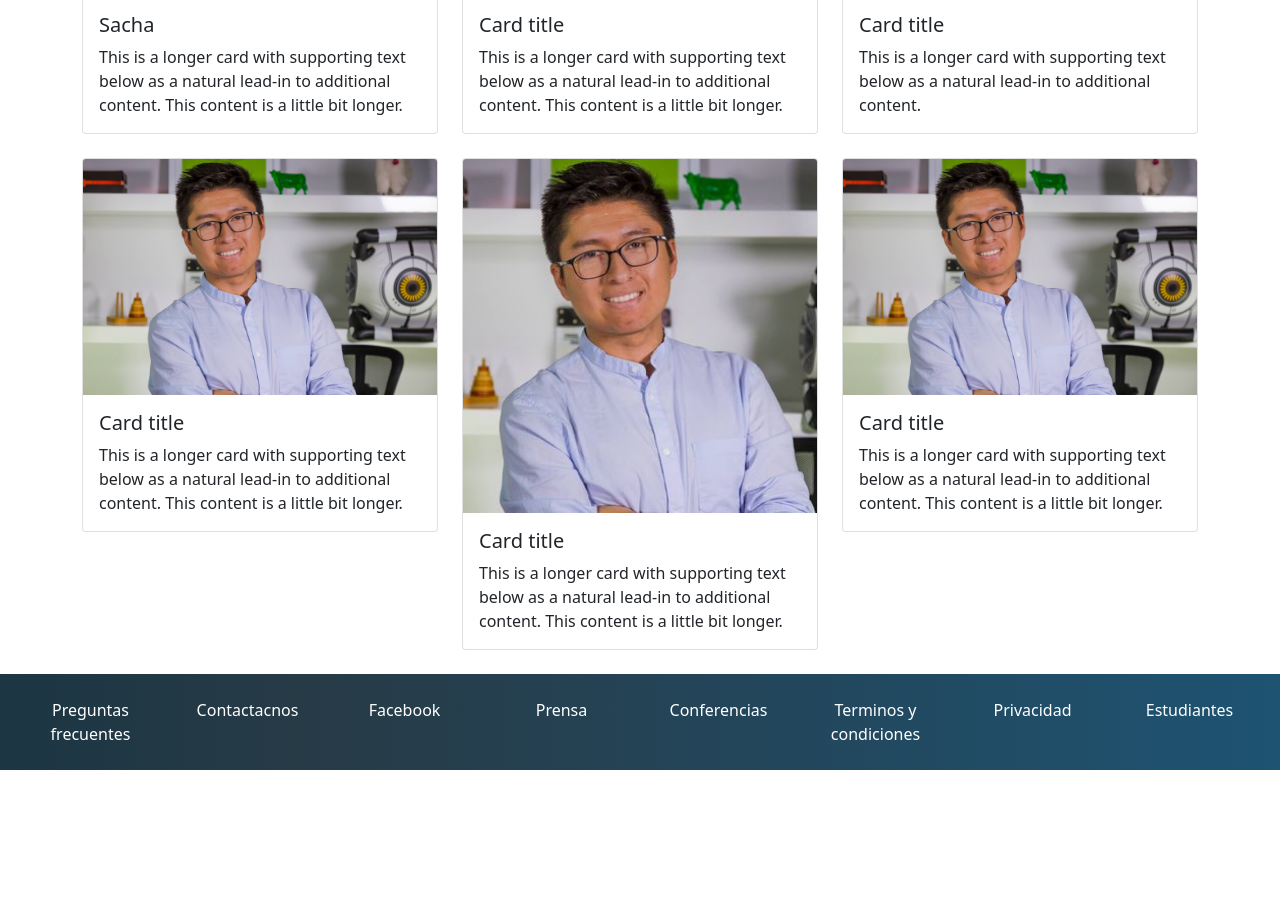
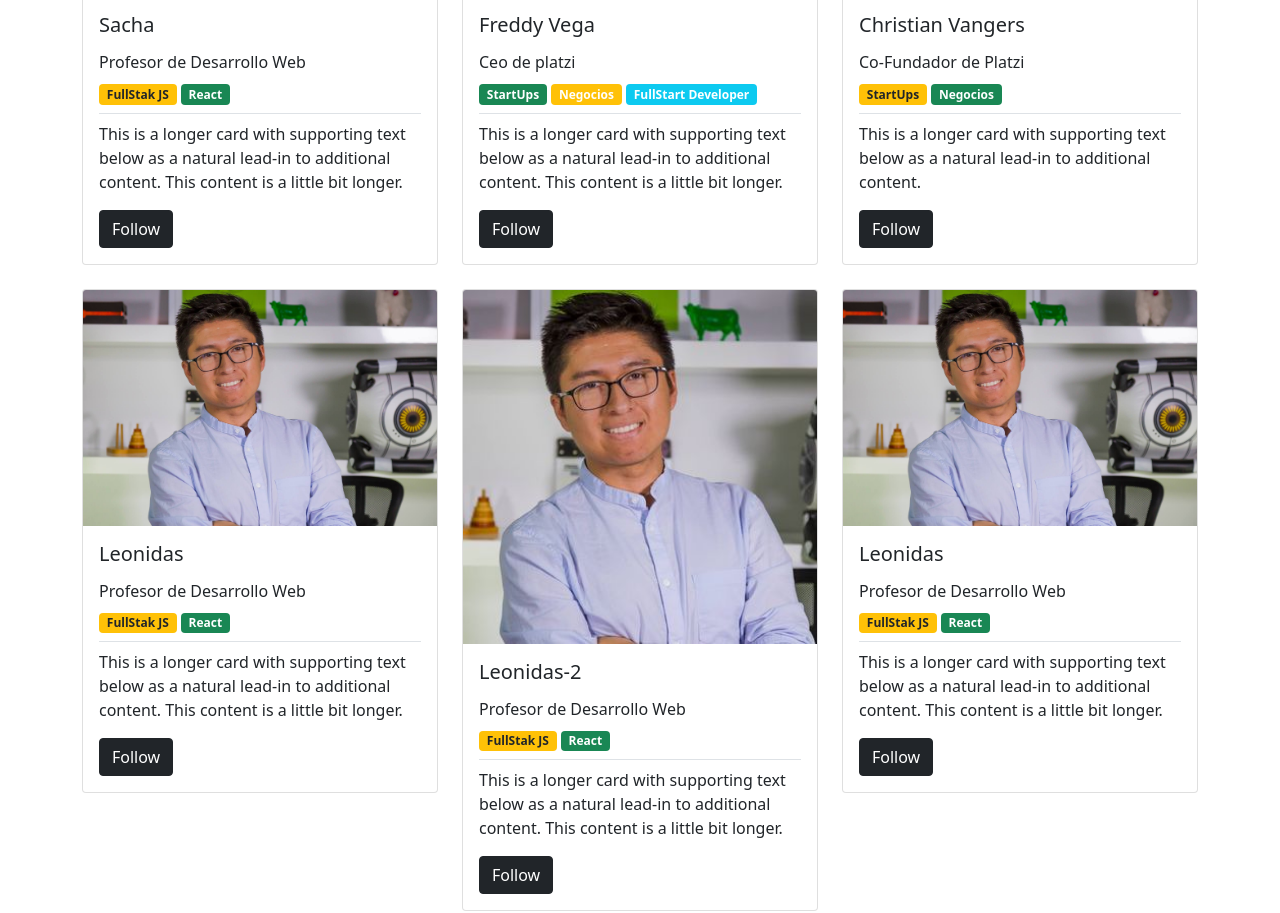
Before and after one commit to RonyVargasPichardo/Bootstrap, a plain HTML site: page index.html in a window 1280 px wide. Shown: the part 1068-1981 px from the top of the page. Before the commit the page ends 1838 px from the top, so only its background shows below. Drawn offline with nearby package versions, Linux system fonts and the light colour scheme.

Commit message:
agregando badges a mis cards con bootstrap, los badges son textos decorativos

```diff
--- a/index.html
+++ b/index.html
@@ -99,52 +99,90 @@
                         <img src="./assets/speakers/sacha.jpg" class="card-img-top" alt="sacha">
                         <div class="card-body">
                             <h5 class="card-title">Sacha</h5>
-                            <p class="card-text">This is a longer card with supporting text below as a natural lead-in to additional content. This content is a little bit longer.</p>
+                            <div class="badges border-bottom py-2">
+                                <h6>Profesor de Desarrollo Web</h6>
+                                <span class="badge bg-warning text-dark">FullStak JS</span>
+                                <span class="badge bg-success ">React</span>
+                            </div>
+                            <p class="card-text pt-2">This is a longer card with supporting text below as a natural lead-in to additional content. This content is a little bit longer.</p>
+                            <button type="button" class="btn btn-dark">Follow</button>
                         </div>
+
                     </div>
                 </div>
                 <div class="col">
                     <div class="card">
                         <img src="./assets/speakers/freddy.jpeg" class="card-img-top" alt="fredy">
                         <div class="card-body">
-                            <h5 class="card-title">Card title</h5>
-                            <p class="card-text">This is a longer card with supporting text below as a natural lead-in to additional content. This content is a little bit longer.</p>
+                            <h5 class="card-title">Freddy Vega</h5>
+                            <div class="badges border-bottom py-2">
+                                <h6>Ceo de platzi</h6>
+                                <span class="badge bg-success">StartUps</span>
+                                <span class="badge bg-warning ">Negocios</span>
+                                <span class="badge bg-info ">FullStart Developer</span>
+                            </div>
+                            <p class="card-text pt-2">This is a longer card with supporting text below as a natural lead-in to additional content. This content is a little bit longer.</p>
+                            <button type="button" class="btn btn-dark">Follow</button>
                         </div>
                     </div>
                 </div>
                 <div class="col">
                     <div class="card">
-                        <img src="./assets/speakers/cvander.jpeg" class="card-img-top" alt="...">
+                        <img src="./assets/speakers/cvander.jpeg" class="card-img-top" alt="Christian">
                         <div class="card-body">
-                            <h5 class="card-title">Card title</h5>
-                            <p class="card-text">This is a longer card with supporting text below as a natural lead-in to additional content.</p>
+                            <h5 class="card-title">Christian Vangers</h5>
+                            <div class="badges border-bottom py-2">
+                                <h6>Co-Fundador de Platzi</h6>
+                                <span class="badge bg-warning text-dark">StartUps</span>
+                                <span class="badge bg-success ">Negocios</span>
+                            </div>
+                            <p class="card-text pt-2">This is a longer card with supporting text below as a natural lead-in to additional content.</p>
+                            <button type="button" class="btn btn-dark">Follow</button>
                         </div>
                     </div>
                 </div>
                 <div class="col">
                     <div class="card">
-                        <img src="./assets/speakers/leonidas.jpeg" class="card-img-top" alt="...">
+                        <img src="./assets/speakers/leonidas.jpeg" class="card-img-top" alt="Leonidas">
                         <div class="card-body">
-                            <h5 class="card-title">Card title</h5>
-                            <p class="card-text">This is a longer card with supporting text below as a natural lead-in to additional content. This content is a little bit longer.</p>
+                            <h5 class="card-title">Leonidas</h5>
+                            <div class="badges border-bottom py-2">
+                                <h6>Profesor de Desarrollo Web</h6>
+                                <span class="badge bg-warning text-dark">FullStak JS</span>
+                                <span class="badge bg-success ">React</span>
+                            </div>
+                            <p class="card-text pt-2">This is a longer card with supporting text below as a natural lead-in to additional content. This content is a little bit longer.</p>
+                            <button type="button" class="btn btn-dark">Follow</button>
                         </div>
                     </div>
                 </div>
                 <div class="col">
                     <div class="card">
-                        <img src="./assets/speakers/leonidas2.jpeg" class="card-img-top" alt="...">
+                        <img src="./assets/speakers/leonidas2.jpeg" class="card-img-top" alt="Leonidas-2">
                         <div class="card-body">
-                            <h5 class="card-title">Card title</h5>
-                            <p class="card-text">This is a longer card with supporting text below as a natural lead-in to additional content. This content is a little bit longer.</p>
+                            <h5 class="card-title">Leonidas-2</h5>
+                            <div class="badges border-bottom py-2">
+                                <h6>Profesor de Desarrollo Web</h6>
+                                <span class="badge bg-warning text-dark">FullStak JS</span>
+                                <span class="badge bg-success ">React</span>
+                            </div>
+                            <p class="card-text pt-2">This is a longer card with supporting text below as a natural lead-in to additional content. This content is a little bit longer.</p>
+                            <button type="button" class="btn btn-dark">Follow</button>
                         </div>
                     </div>
                 </div>
                 <div class="col">
                     <div class="card">
-                        <img src="./assets/speakers/leonidas.jpeg" class="card-img-top" alt="...">
+                        <img src="./assets/speakers/leonidas.jpeg" class="card-img-top" alt="Leonidas">
                         <div class="card-body">
-                            <h5 class="card-title">Card title</h5>
-                            <p class="card-text">This is a longer card with supporting text below as a natural lead-in to additional content. This content is a little bit longer.</p>
+                            <h5 class="card-title">Leonidas</h5>
+                            <div class="badges border-bottom py-2">
+                                <h6>Profesor de Desarrollo Web</h6>
+                                <span class="badge bg-warning text-dark">FullStak JS</span>
+                                <span class="badge bg-success ">React</span>
+                            </div>
+                            <p class="card-text pt-2">This is a longer card with supporting text below as a natural lead-in to additional content. This content is a little bit longer.</p>
+                            <button type="button" class="btn btn-dark">Follow</button>
                         </div>
                     </div>
                 </div>
```
